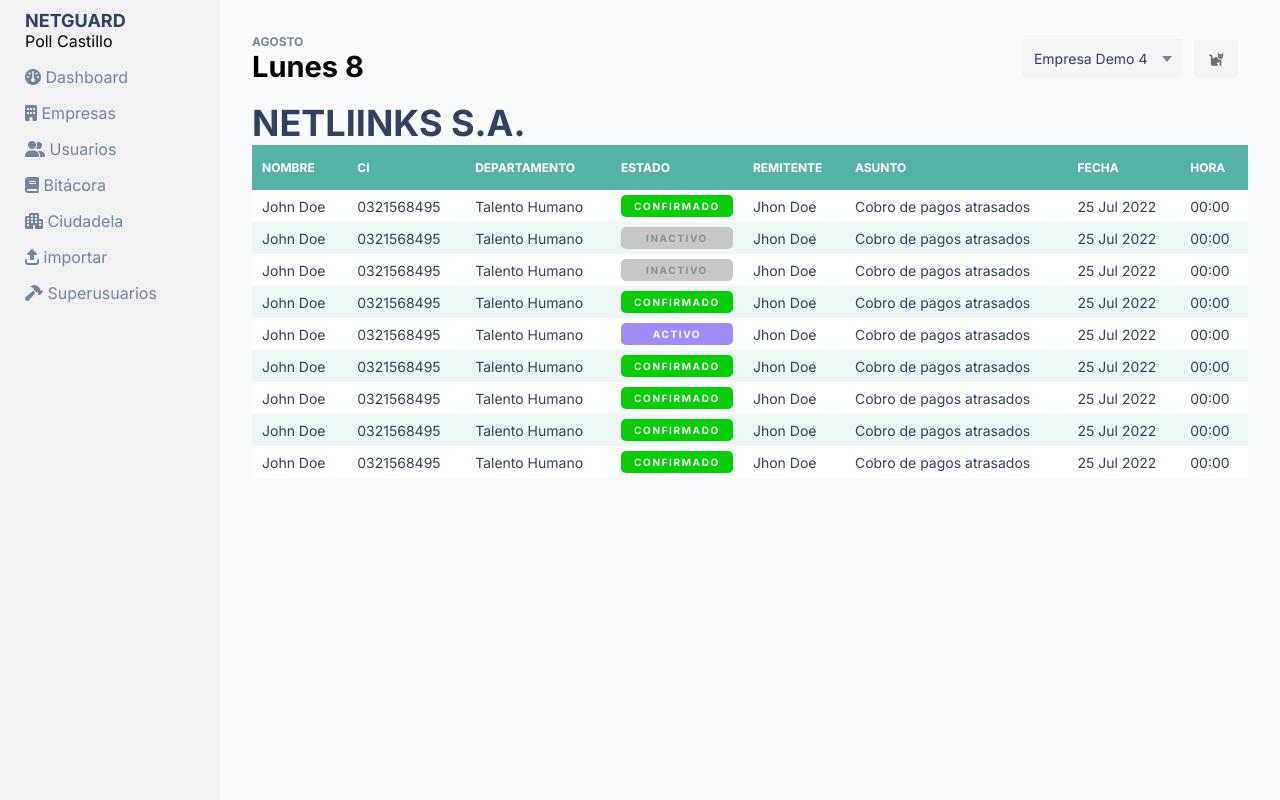
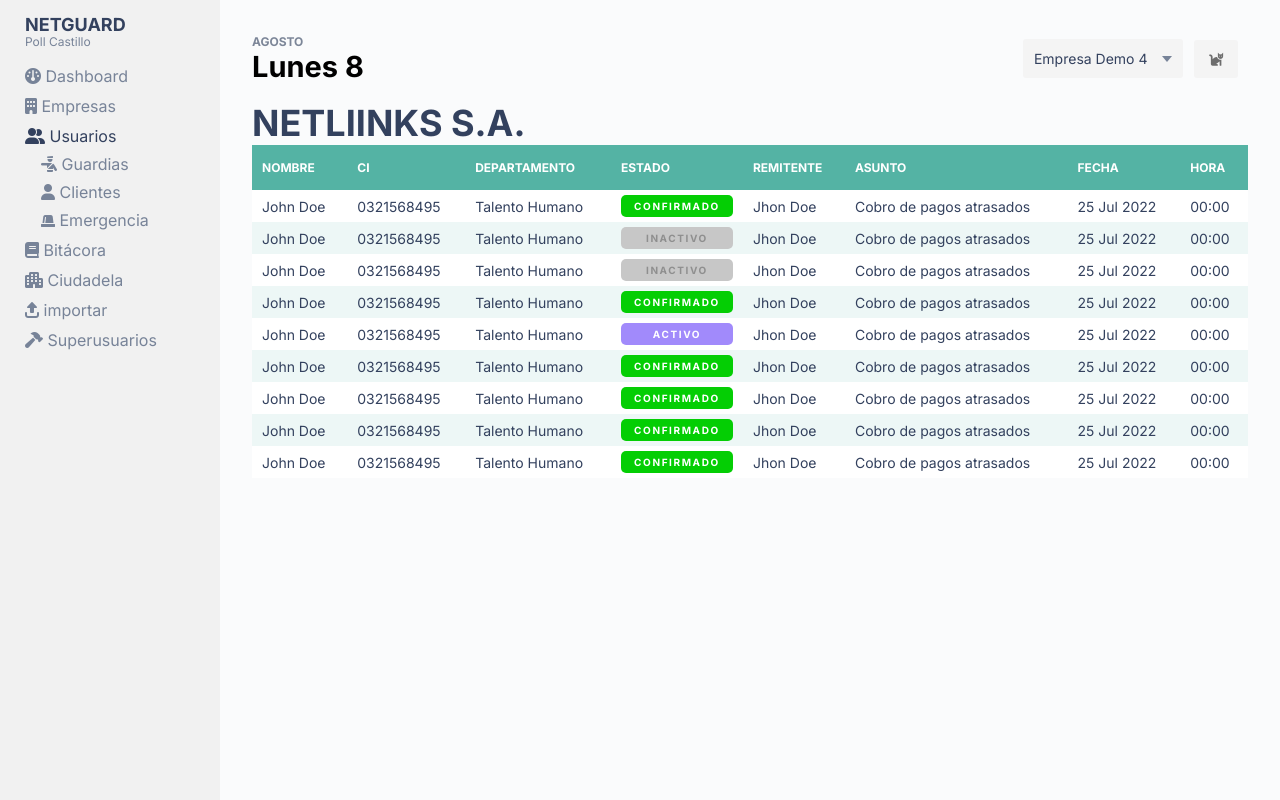
Before and after one commit to NETLIINKS-S-A/platform-template, a plain HTML site: page public/index.html in a window 1280 px wide. Both pictures are taken after a click on the element "Usuarios". Shown: the top 800 px of the page. Drawn offline with Linux system fonts and the light colour scheme.

Commit message:
fix: basic sidebar dropdown

```diff
--- a/public/index.html
+++ b/public/index.html
@@ -19,19 +19,18 @@
           <h6>Netguard</h6>
           <span>Poll Castillo</span>
         </div>
-
         <ul class="menu">
-          <li><a href="#">
+          <li class="menu__item">
             <i class="fa-solid fa-gauge"></i>
             <span class="text">Dashboard</span>
-          </a></li>
+          </li>
 
-          <li><a href="#">
+          <li class="menu__item">
             <i class="fa-solid fa-building"></i>
             <span class="text">Empresas</span>
-          </a></li>
+          </li>
 
-          <li><a href="#">
+          <li class="menu__item">
             <div class="accordion">
               <i class="fa-solid fa-user-group"></i>
               <span class="text">Usuarios</span>
@@ -52,14 +51,13 @@
                 <span class="text">Emergencia</span>
               </a></li>
             </ul>
-          </a></li>
+          </li>
 
-          <li><a href="#">
+          <li class="menu__item">
             <div class="accordion">
               <i class="fa-solid fa-book"></i>
               <span class="text">Bitácora</span>
             </div>
-
             <ul class="accordion__content">
               <li><a href="#">
                 <i class="fa-solid fa-calendar-exclamation"></i>
@@ -81,14 +79,14 @@
                 <span class="text">Notas</span>
               </a></li>
             </ul>
-          </a></li>
+          </li>
 
-          <li><a href="#">
+          <li class="menu__item">
             <i class="fa-solid fa-apartment"></i>
             <span class="text">Ciudadela</span>
-          </a></li>
+          </li>
 
-          <li><a href="#">
+          <li class="menu__item">
             <div class="accordion">
               <i class="fa-solid fa-up-from-bracket"></i>
               <span class="text">importar</span>
@@ -104,12 +102,12 @@
                 <span class="text">Clientes</span>
               </a></li>
             </ul>
-          </a></li>
+          </li>
 
-          <li><a href="#">
+          <li class="menu__item">
             <i class="fa-solid fa-hammer"></i>
             <span class="text">Superusuarios</span>
-          </a></li>
+          </li>
         </ul>
 
       </div>
@@ -398,6 +396,10 @@
     </div>
   </div>
 
+  <div class="container">
+    <h2>Accordion</h2>
+  </div>
+
   <script src="ui.js"></script>
 </body>
 </html>
--- a/public/ui.js
+++ b/public/ui.js
@@ -200,27 +200,12 @@ dropdowns.forEach((dropdown) => {
 ----------------------------------------- */
 // Get all menu dropdowns from the document
 const accordions = document.querySelectorAll('.accordion');
-const accordionContent = document.querySelectorAll('.accordion__content')
 
-// Loop through all accordion elements
-accordions.forEach((btn) => {
+accordions.forEach((accordion) => {
 
-  /*
-    We are using this method in order to have
-    multiple accordions elements on the page work
-  */
-  btn.addEventListener('click', (e) => {
-    accordionContent.forEach((acc) => {
-      if (
-        e.target.nextElementSibling !== acc &&
-        acc.classList.contains('open')
-      ) {
-        acc.classList.remove('open');
-      }
-    });
-
-    const panel = btn.nextElementSibling;
-
-    console.log(panel)
-  });
+  accordion.addEventListener('click', ()=> {
+    const accordionContent = accordion.nextElementSibling;
+    accordionContent.classList.toggle('accordion__isOpen');
+    accordion.classList.toggle('accordion__isActive');
+  })
 });
--- a/source/components/_sidebar.scss
+++ b/source/components/_sidebar.scss
@@ -1,36 +1,115 @@
 .sidebar {
-  background-color: #F1F1F1;
-  padding: 10px 25px;
+  background-color: #f1f1f1;
+  padding: 20px 25px;
   height: 100vh;
 
+  // Change styles of sidebar header
   .header {
     margin-bottom: 16px;
-
+    // NETLIINKS Platform name
     h6 {
+      line-height: 10px;
       text-transform: uppercase;
       font-weight: bolder;
     }
+    // Username
+    span {
+      font-size: 12px;
+      text-transform: Capitalized;
+      color: $lead-text;
+    }
   }
 
-  .menu, .accordion__content {
+  .menu, ul {
+    display: inline-block;
     list-style: none;
+
+    .menu__item {
+      color: $lead-text;
+      text-decoration: none;
+      cursor: pointer;
+      margin-bottom: 10px;
+
+      &:hover {
+        color: darken($lead-text, 10%)
+      }
+    }
+  }
+
+  .accordion__toggle {
+    background: none;
+    border-radius: none;
+    border: none;
+    -webkit-appearance: none;
+  }
+
+  .accordion__content {
+    display: none;
+    opacity: 0;
+    list-style: none;
+    margin-left: 16px;
+    margin-top: 8px;
+    transition: 0.3s all ease;
+
     li {
-      margin-bottom: 16px;
+      margin-bottom: 8px;
+      color: $lead-text;
+
+      &:hover {
+        color: darken($lead-text, 10%);
+      }
     }
 
     a {
       text-decoration: none;
-      color: $lead-text;
+      color: inherit;
+
     }
   }
 
-
-  .accordion__content {
-    display: none;
-    margin: 8px 0 0 16px;
+  .accordion__isOpen {
+    display: block;
+    opacity: 1;
+    color: $dark-text;
   }
 
-  .menu .open {
-    display: block;
+  .accordion__isActive {
+    transition: 0.3s all ease;
+    color: $dark-text;
   }
 }
+
+// .sidebar {
+//   background-color: #F1F1F1;
+//   padding: 10px 25px;
+//   height: 100vh;
+
+//   .header {
+//     margin-bottom: 16px;
+
+//     h6 {
+//       text-transform: uppercase;
+//       font-weight: bolder;
+//     }
+//   }
+
+//   .menu, .accordion__content {
+//     list-style: none;
+//     li {
+//       margin-bottom: 16px;
+
+//       text-decoration: none;
+//       color: $lead-text;
+//     }
+//   }
+
+
+//   .accordion__content {
+//     display: none;
+//     margin: 8px 0 0 16px;
+//   }
+
+//   .menu .open {
+//     display: block;
+//   }
+// }
```
Also changed, not shown: public/main.css.
